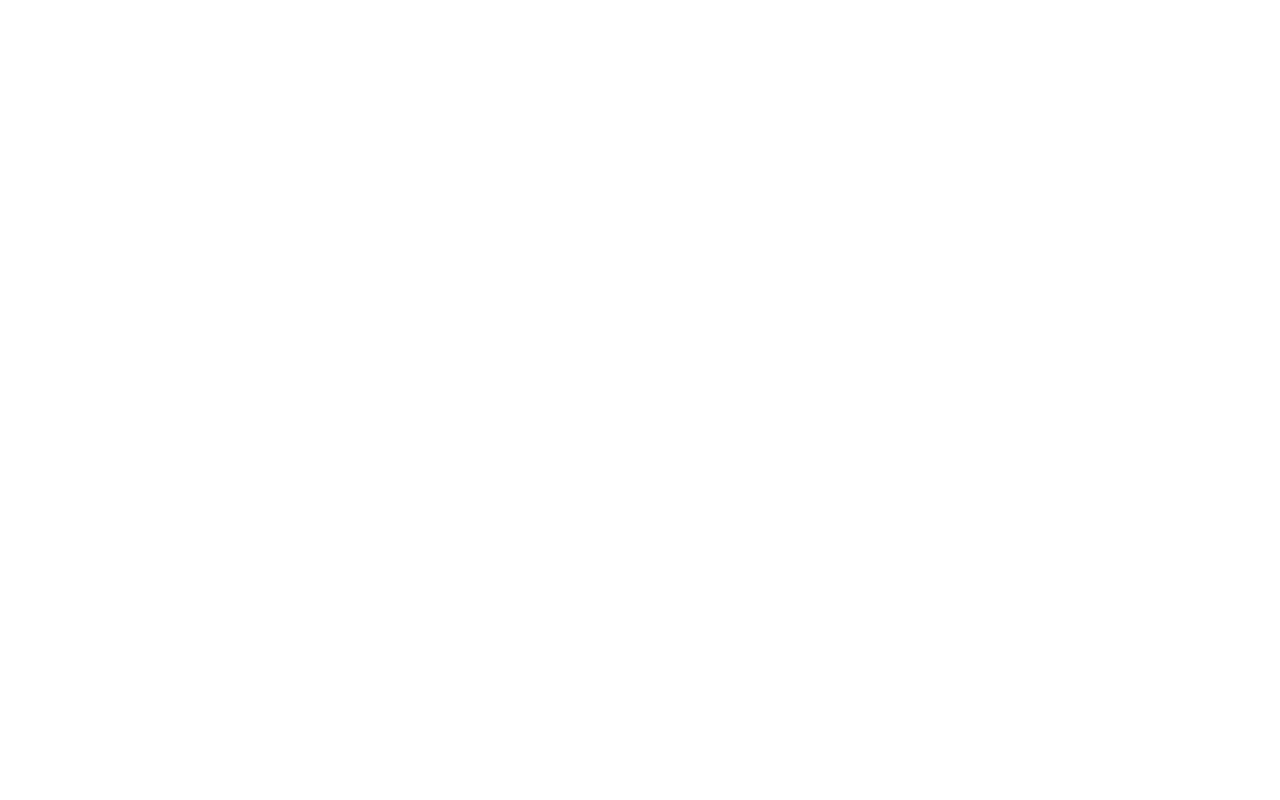
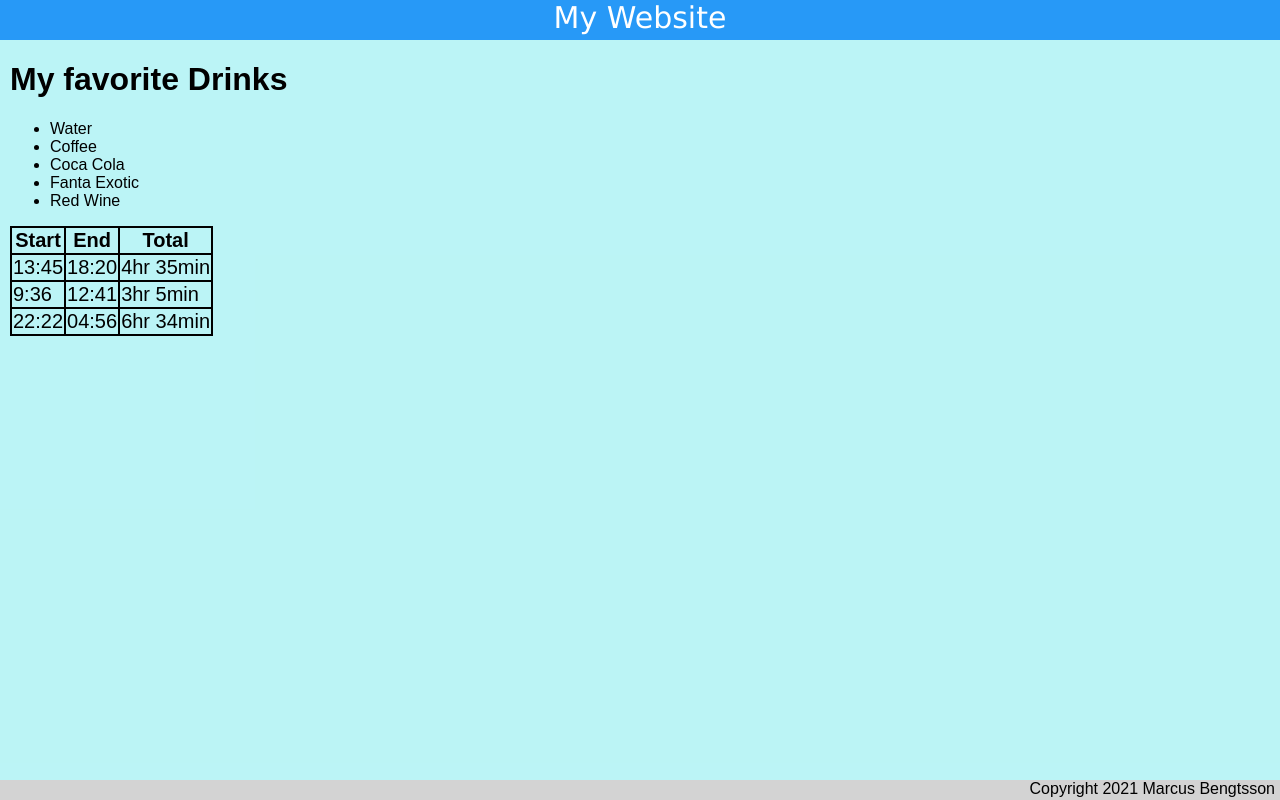
Before and after one commit to Marcus-Bengtsson/UndervisningOppgaver, a plain HTML site: page uke1Oppgave.html in a window 1280 px wide. Drawn offline with Linux system fonts and the light colour scheme.

Commit message:
Fullført oppgave
Fullført oppgave

```diff
--- a/uke1Oppgave.html
+++ b/uke1Oppgave.html
@@ -1,12 +1,96 @@
 <!DOCTYPE html>
-<html lang="en">
+
+<html lang="en" xmlns="http://www.w3.org/1999/xhtml">
+
 <head>
-    <meta charset="UTF-8">
-    <meta http-equiv="X-UA-Compatible" content="IE=edge">
-    <meta name="viewport" content="width=device-width, initial-scale=1.0">
-    <title>Document</title>
+    <meta charset="utf-8" />
+    <title>Uke1Oppgave</title>
+    <style>
+        body {
+            padding: 0;
+            margin: 0;
+            font-family: Arial, Helvetica, sans-serif;
+        }
+
+        div.page {
+            height: 100vh;
+            display: grid;
+            grid-template-rows: 40px 10fr 20px;
+            grid-template-areas: 'header'
+                'mainContent'
+                'footer';
+        }
+
+        div.header {
+            grid-area: header;
+            text-align: center;
+            font-family: Verdana, Geneva, Tahoma, sans-serif;
+            font-size: 30px;
+            color: white;
+            background-color: rgb(39, 153, 247);
+        }
+
+        div.mainContent {
+            grid-area: mainContent;
+            padding-left: 10px;
+            background-color: rgba(0, 212, 219, 0.267);
+        }
+
+        table,
+        th,
+        td {
+            border: 2px solid black;
+            border-collapse: collapse;
+            font-size: 20px;
+        }
+
+        div.footer {
+            background-color: lightgrey;
+            grid-area: footer;
+            text-align: right;
+            padding-right: 5px;
+        }
+    </style>
 </head>
+
 <body>
+    <div class="page">
+        <div class="header">My Website</div>
 
+        <div class="mainContent">
+            <h1>My favorite Drinks</h1>
+            <ul>
+                <li>Water</li>
+                <li>Coffee</li>
+                <li>Coca Cola</li>
+                <li>Fanta Exotic</li>
+                <li>Red Wine</li>
+            </ul>
+            <table>
+                <tr>
+                    <th>Start</th>
+                    <th>End</th>
+                    <th>Total</th>
+                </tr>
+                <tr>
+                    <td>13:45</td>
+                    <td>18:20</td>
+                    <td>4hr 35min</td>
+                </tr>
+                <tr>
+                    <td>9:36</td>
+                    <td>12:41</td>
+                    <td>3hr 5min</td>
+                </tr>
+                <tr>
+                    <td>22:22</td>
+                    <td>04:56</td>
+                    <td>6hr 34min</td>
+                </tr>
+            </table>
+        </div>
+        <div class="footer">Copyright 2021 Marcus Bengtsson</div>
+    </div>
 </body>
+
 </html>
```
